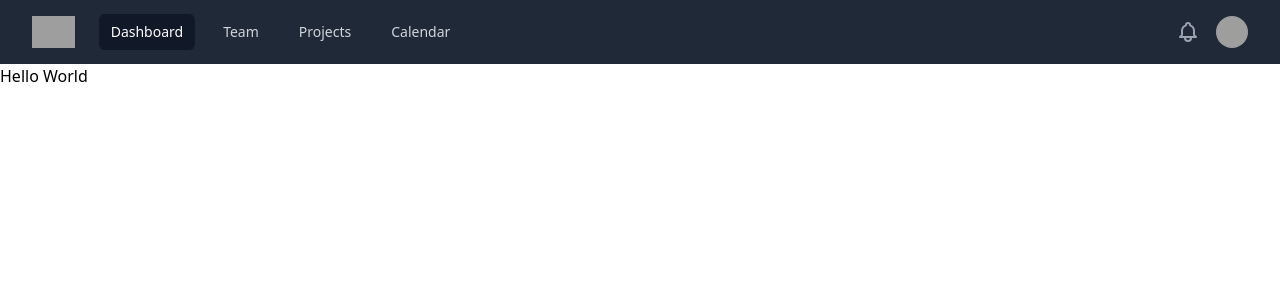
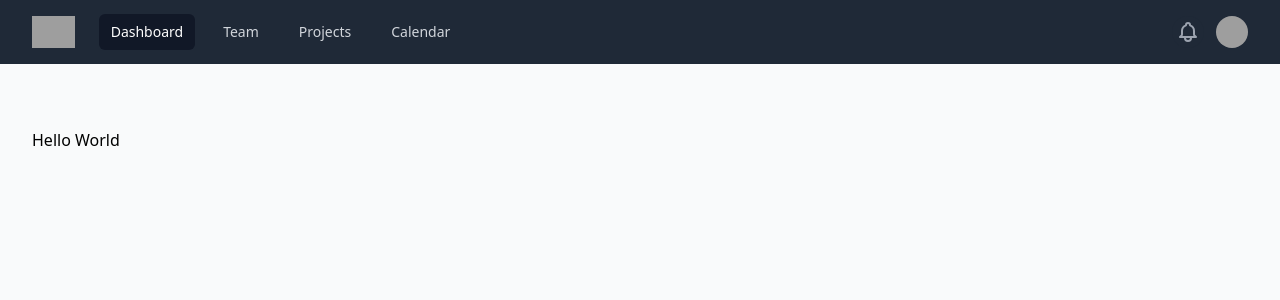
Before and after one commit to antonioduran/nft-marketplace, a Next.js app: page / in a window 1280 px wide. Shown: the top 300 px of the page. Built offline with nearby package versions, Linux system fonts and the light colour scheme; grey boxes are pictures that could not be loaded.

Commit message:
[ Adding component - BaseLayout ]

```diff
--- /dev/null
+++ b/components/layout/BaseLayout.tsx
@@ -0,0 +1,18 @@
+import { FunctionComponent } from "react";
+import Navbar from "../navbar";
+
+const BaseLayout: FunctionComponent = ({children}) => {
+
+  return (
+    <>
+      <Navbar />
+      <div className="py-16 bg-gray-50 overflow-hidden min-h-screen">
+        <div className="max-w-7xl mx-auto px-4 space-y-8 sm:px-6 lg:px-8">
+          {children}
+        </div>
+      </div>
+    </>
+  )
+}
+
+export default BaseLayout;
--- a/pages/_app.tsx
+++ b/pages/_app.tsx
@@ -1,16 +1,12 @@
 import '../styles/globals.css'
 import type { AppProps } from 'next/app'
-import { Navbar } from '../components'
 
 function MyApp({ Component, pageProps }: AppProps) {
   return (
     <>
-      <Navbar />
       <Component {...pageProps} />
     </>
   )
-
-
 }
 
 export default MyApp
--- a/pages/index.tsx
+++ b/pages/index.tsx
@@ -1,11 +1,13 @@
 import type { NextPage } from 'next'
+import BaseLayout from '../components/layout/BaseLayout'
 
 const Home: NextPage = () => {
   return (
-    <div>
-      Hello World
-    </div>
-
+    <BaseLayout>
+      <div>
+        Hello World
+      </div>
+   </BaseLayout>
   )
 }
 
```
